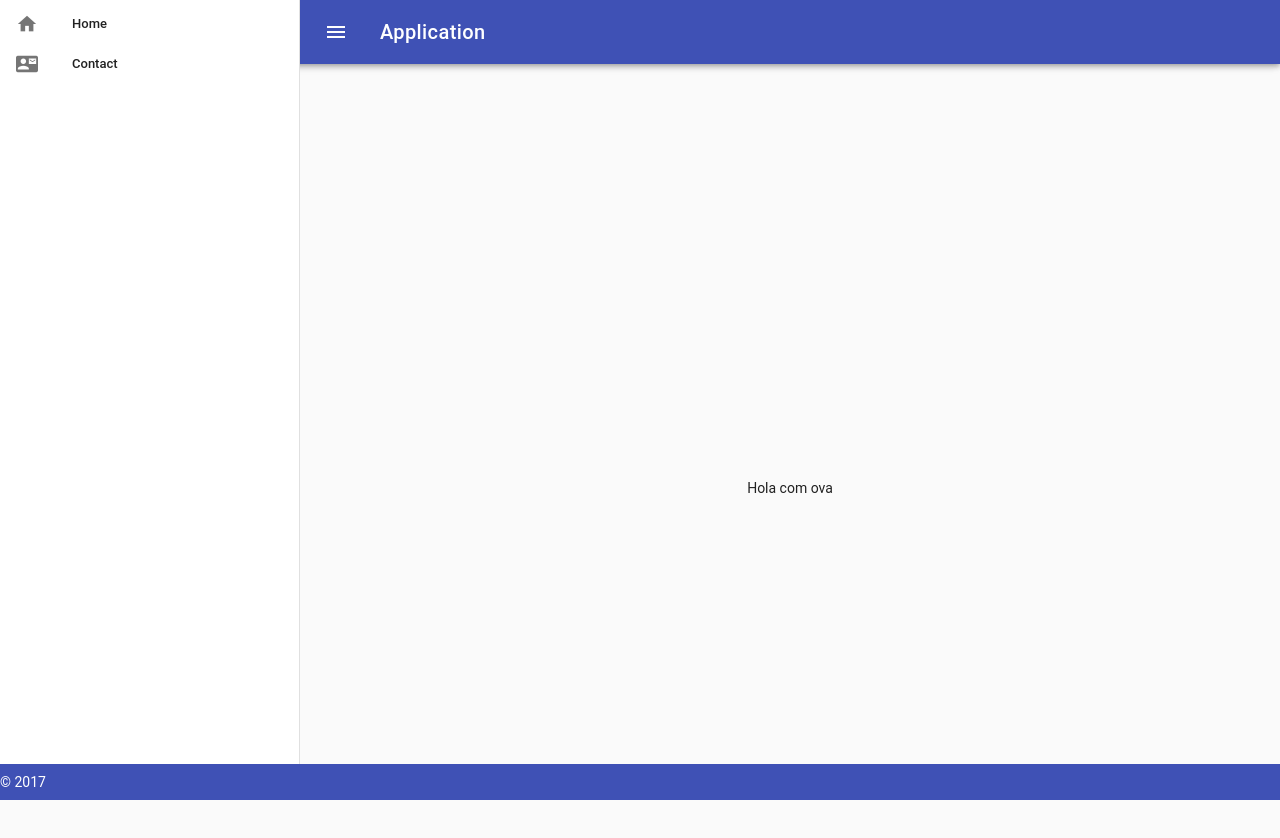
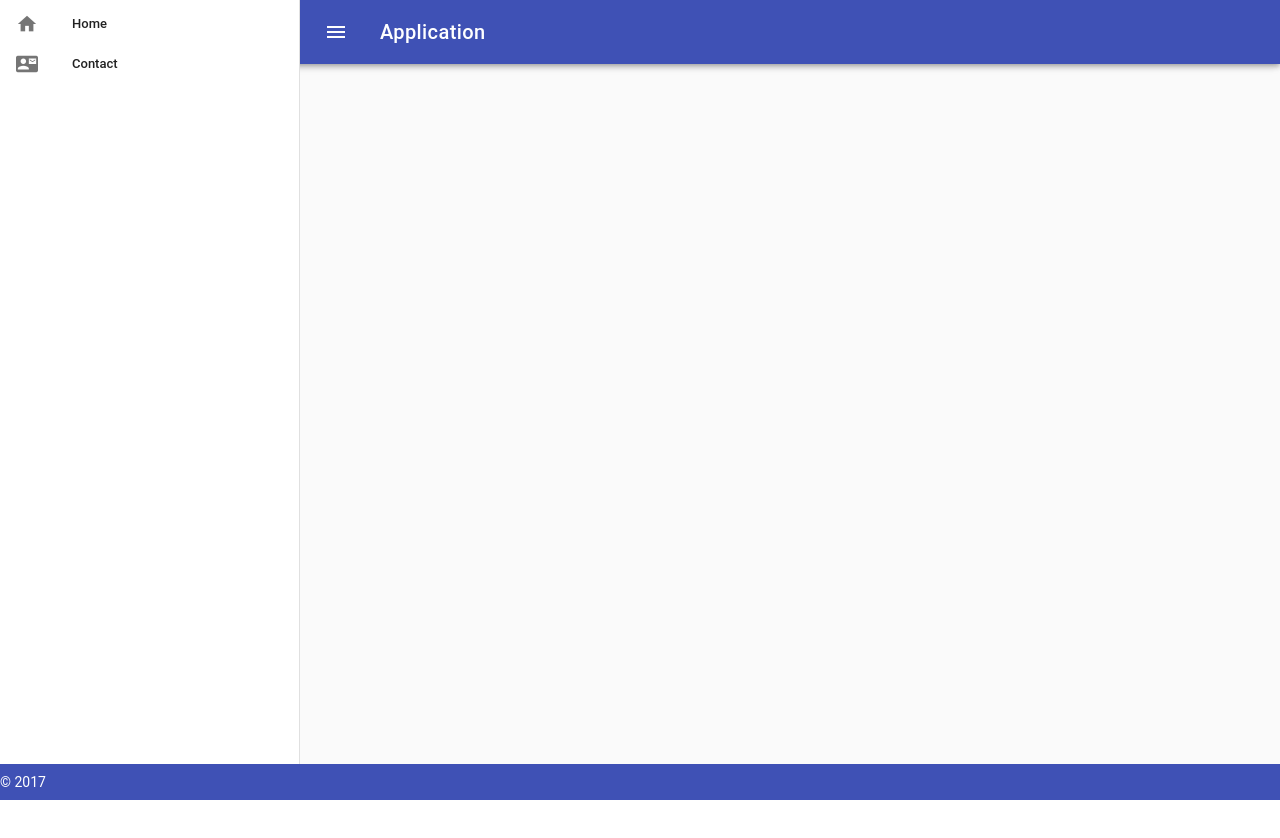
Before and after one commit to LucianoFromTrelew/tramites-unp, a Vue app in the folder client/app/: page /about in a window 1280 px wide. Shown: the top 838 px of the page. After the commit the page ends 800 px from the top, so only its background shows below. Built offline with nearby package versions, Linux system fonts and the light colour scheme.

Commit message:
Update App component

```diff
--- a/client/app/src/App.vue
+++ b/client/app/src/App.vue
@@ -10,9 +10,7 @@
     <MyHeader />
     <v-content>
       <v-container fluid fill-height>
-        <v-layout class="main" justify-center align-center>
-          Hola com ova
-        </v-layout>
+        <router-view />
       </v-container>
     </v-content>
     <MyFooter />
```
